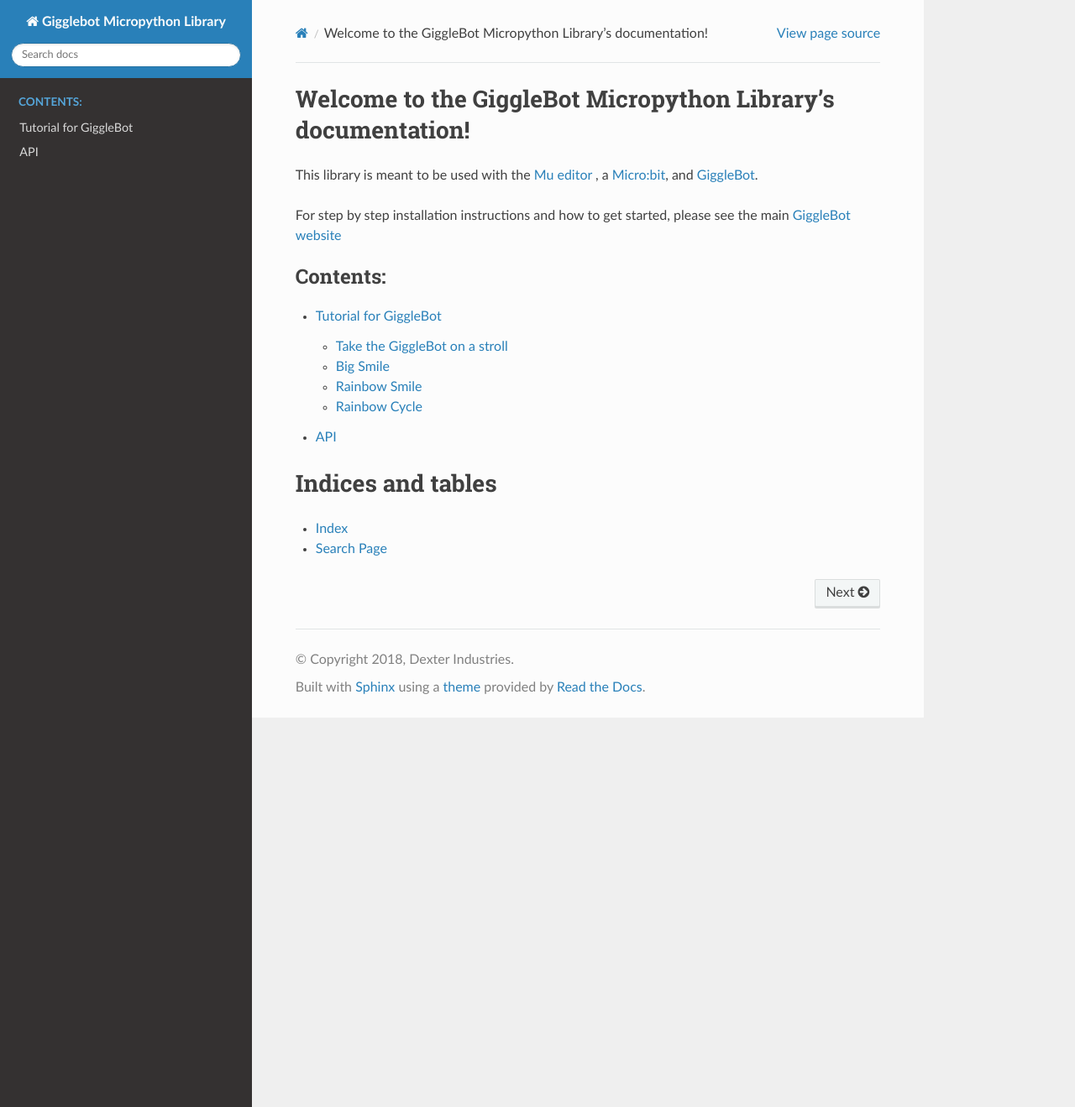
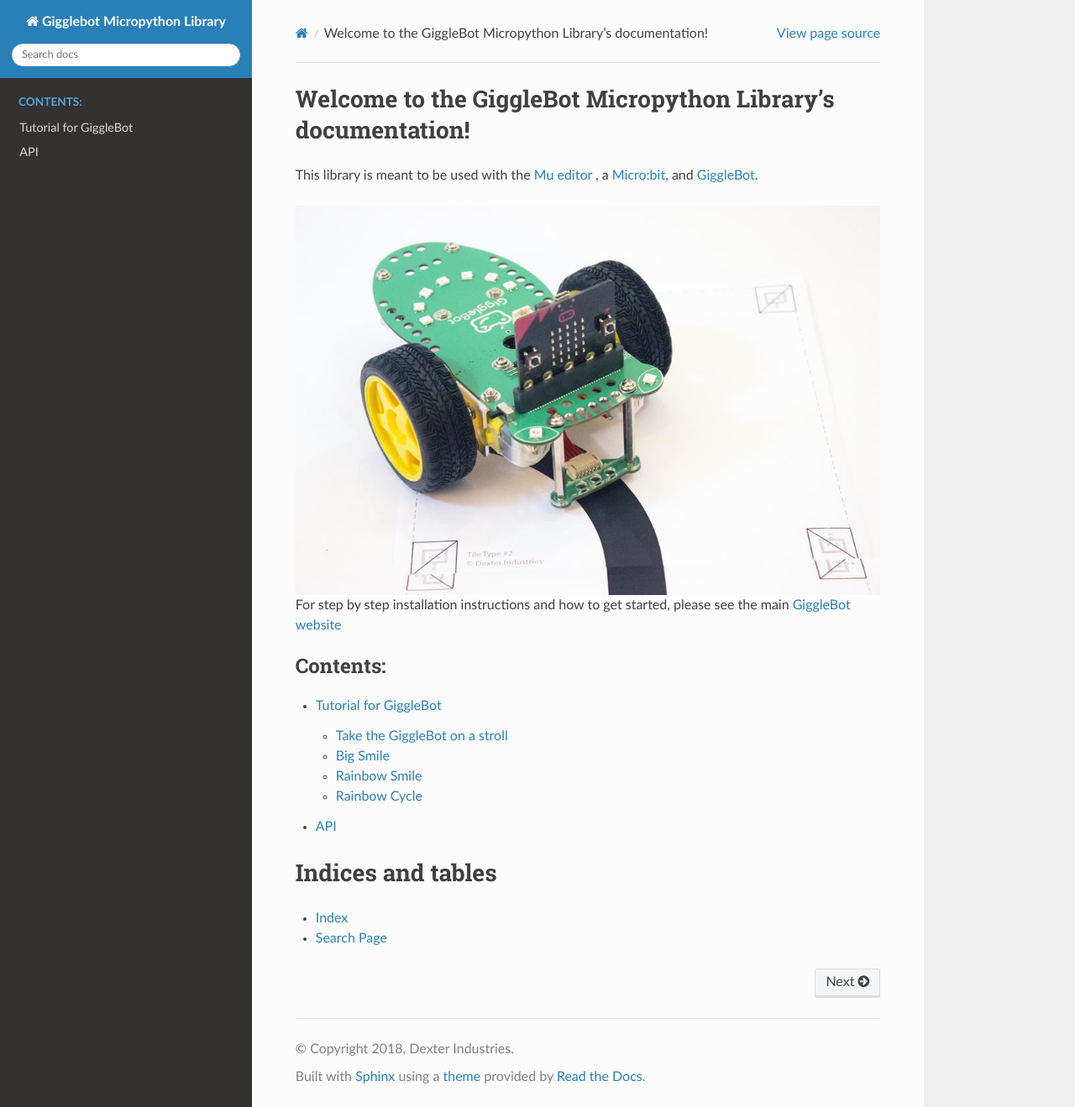
Before and after one commit to DexterInd/deprecated-micropython-gigglebot, a Sphinx documentation site: the page built from docs/source/index.rst, in a window 1280 px wide and 1319 px high. Shown: the whole window at 84% size. Built offline with Sphinx 7.4.7 and the Read the Docs theme 2.0.0, drawn with Linux system fonts in a browser that asks for light colours.

Commit message:
added image to index page

```diff
--- a/docs/source/index.rst
+++ b/docs/source/index.rst
@@ -7,6 +7,9 @@
 =============================================================
 
 This library is meant to be used with the `Mu editor <https://codewith.mu/>`_ , a `Micro:bit <https://https://microbit.org/>`_, and `GiggleBot <https://gigglebot.io>`_.
+
+.. figure::  _static/images/GiggleBot-Line_Follower_900x.jpg
+   :align:   center
 
 For step by step installation instructions and how to get started, please see the main `GiggleBot website <https://www.gigglebot.io/pages/program-the-gigglebot-robot-micropython>`_
 
```
Also changed, not shown: docs/source/_static/images/GiggleBot-Line_Follower_900x.jpg (added).
